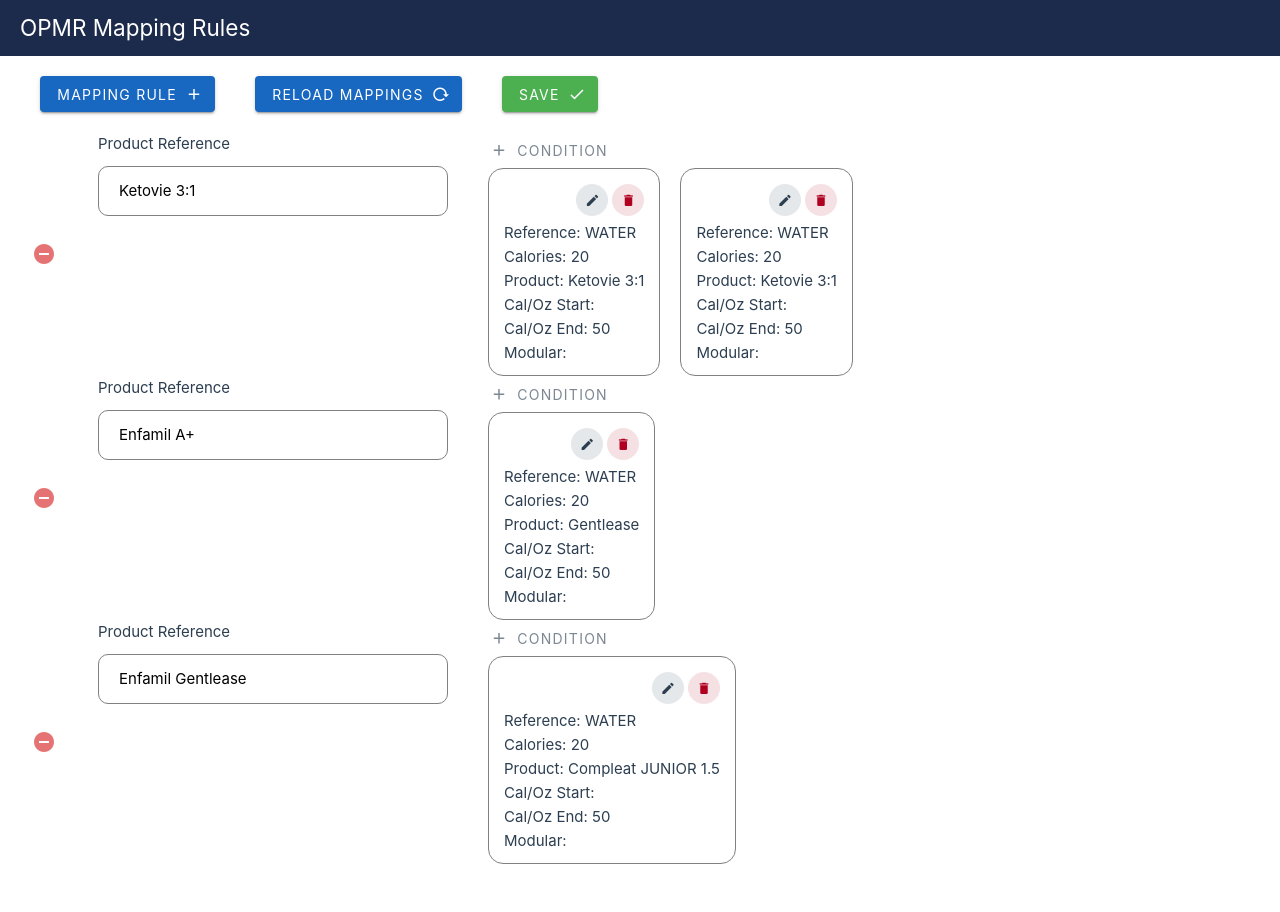
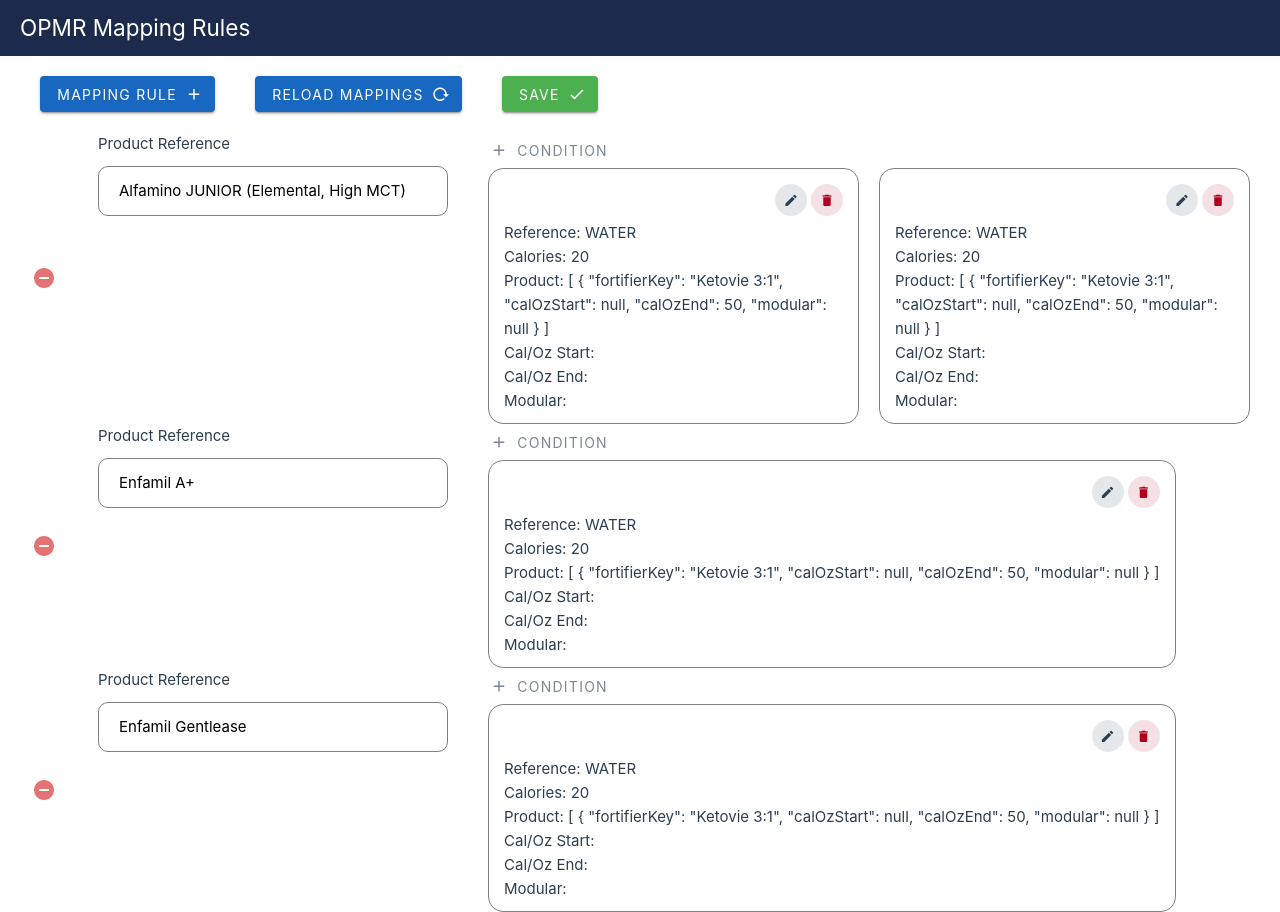
Before and after one commit to junejuly-jb/opmr-mapping, a Vue app: page / in a window 1280 px wide. Before the commit the page ends 864 px from the top, so only its background shows below. Built offline with nearby package versions, Linux system fonts and the light colour scheme.

Commit message:
refactor interface structure

```diff
--- a/src/assets/mappings.json
+++ b/src/assets/mappings.json
@@ -1,23 +1,31 @@
 [
     {
-        "productReference": "Ketovie 3:1",
+        "productReference": "Alfamino JUNIOR (Elemental, High MCT)",
         "conditions": [
             {
-                "condition": "",
+                "calories": [1,2,3,4],
                 "reference": "WATER",
-                "FortifierKey": "Ketovie 3:1",
-                "CalOzStart": null,
-                "CalOzEnd": 50,
-                "Modular": null
+                "FortifierKey": [
+                    {
+                        "fortifierKey": "Ketovie 3:1",
+                        "calOzStart": null,
+                        "calOzEnd": 50,
+                        "modular": null
+                    }
+                ]
 
             },
             {
-                "condition": "",
+                "calories": [],
                 "reference": "WATER",
-                "FortifierKey": "Ketovie 3:1",
-                "CalOzStart": null,
-                "CalOzEnd": 50,
-                "Modular": null
+                "FortifierKey": [
+                    {
+                        "fortifierKey": "Ketovie 3:1",
+                        "calOzStart": null,
+                        "calOzEnd": 50,
+                        "modular": null
+                    }
+                ]
 
             }
         ]
@@ -26,12 +34,16 @@
         "productReference": "Enfamil A+",
         "conditions": [
             {
-                "condition": "",
+                "calories": [],
                 "reference": "WATER",
-                "FortifierKey": "Gentlease",
-                "CalOzStart": null,
-                "CalOzEnd": 50,
-                "Modular": null
+                "FortifierKey": [
+                    {
+                        "fortifierKey": "Ketovie 3:1",
+                        "calOzStart": null,
+                        "calOzEnd": 50,
+                        "modular": null
+                    }
+                ]
             }
         ]
     }
@@ -40,12 +52,16 @@
         "productReference": "Enfamil Gentlease",
         "conditions": [
             {
-                "condition": "",
+                "calories": [],
                 "reference": "WATER",
-                "FortifierKey": "Compleat JUNIOR 1.5",
-                "CalOzStart": null,
-                "CalOzEnd": 50,
-                "Modular": null
+                "FortifierKey": [
+                    {
+                        "fortifierKey": "Ketovie 3:1",
+                        "calOzStart": null,
+                        "calOzEnd": 50,
+                        "modular": null
+                    }
+                ]
             }
         ]
     }
--- a/src/components/MappingList.vue
+++ b/src/components/MappingList.vue
@@ -1,7 +1,13 @@
 <script setup>
+import { ref } from 'vue';
 import { useMappingStore } from '@/stores/mappings';
 import Conditions from './Conditions.vue';
+const newCondition = ref({})
 const mappingStore = useMappingStore();
+const addCondition = (isActive, index) => {
+    mappingStore.addCondition(newCondition, index)
+    isActive.value = false
+}
 defineProps({
   mapping: {
     type: Object,
@@ -39,8 +45,8 @@
                     <v-card title="Set Product Mapping">
                     <v-spacer></v-spacer>
                     <v-card-text>
-                        <v-text-field label="Calories" variant="outlined"></v-text-field>
-                        <v-text-field label="Product Reference" variant="outlined"></v-text-field>
+                        <v-text-field v-model="newCondition.condition" label="Calories" variant="outlined"></v-text-field>
+                        <v-text-field v-model="newCondition.reference" label="Product Reference" variant="outlined"></v-text-field>
                         <v-select
                         label="Fortifier Key"
                         :items="['Enfamil Infant', 'Enfamil Gentlease', 'Ketovie 3:1', 'Peptide', 'Alfamino Junior', 'Neosure PWD']"
@@ -50,15 +56,15 @@
                             <v-col
                             cols="6"
                             >
-                                <v-text-field label="Cal/oz Start" variant="outlined"></v-text-field>
+                                <v-text-field v-model="newCondition.CalOzStart" label="Cal/oz Start" variant="outlined"></v-text-field>
                             </v-col>
                             <v-col
                             cols="6"
                             >
-                                <v-text-field label="Cal/oz End" variant="outlined"></v-text-field>
+                                <v-text-field v-model="newCondition.CalOzEnd" label="Cal/oz End" variant="outlined"></v-text-field>
                             </v-col>
                         </v-row>
-                        <v-text-field label="Modular" variant="outlined"></v-text-field>
+                        <v-text-field v-model="newCondition.Modular" label="Modular" variant="outlined"></v-text-field>
                     </v-card-text>
                     <v-card-actions>
                         <v-spacer></v-spacer>
@@ -70,7 +76,7 @@
                         <v-btn
                         text="Save Condition"
                         color="success"
-                        @click="isActive.value = false"
+                        @click="addCondition(isActive, index)"
                         ></v-btn>
                     </v-card-actions>
                     </v-card>
--- a/src/stores/mappings.ts
+++ b/src/stores/mappings.ts
@@ -1,15 +1,30 @@
 import { ref, computed } from 'vue';
 import { defineStore } from 'pinia';
 import jsonData from "@/assets/mappings.json";
-import { emptyMap, type CPOE, type MapType } from '@/interfaces/CPOE'
+import { emptyMap, type CPOE, type MapType, type Conditions } from '@/interfaces/CPOE'
 
 export const useMappingStore = defineStore ('mappings', () => {
     const mappings = ref<Array<CPOE>>([])
     const emptyMapping = ref<MapType>(emptyMap)
 
     const getMappings = computed( () => mappings.value = jsonData);
+
+    //functions
     const setEmptyMapping = () => { mappings.value.push(emptyMapping.value)}
     const removeMapping = (i) => { mappings.value.splice(i, 1) }
+    const addCondition = (data, i) => {
+        console.log(data)
+        const condition: Conditions = {
+            condition: data.value.condition,
+            reference: data.value.reference,
+            FortifierKey: data.value.FortifierKey,
+            CalOzStart: data.value.CalOzStart ?? null,
+            CalOzEnd: data.value.CalOzEnd ?? null,
+            Modular: data.value.Modular ?? null
+        }
+        console.log(condition)
+        console.log(i)
+    }
 
-    return { mappings, getMappings, setEmptyMapping, removeMapping };
+    return { mappings, getMappings, setEmptyMapping, removeMapping, addCondition };
 })
```
Also changed, not shown: src/components/CPOEModal.vue (deleted, +0 -33 lines), src/interfaces/CPOE.ts (+8 -5 lines).
